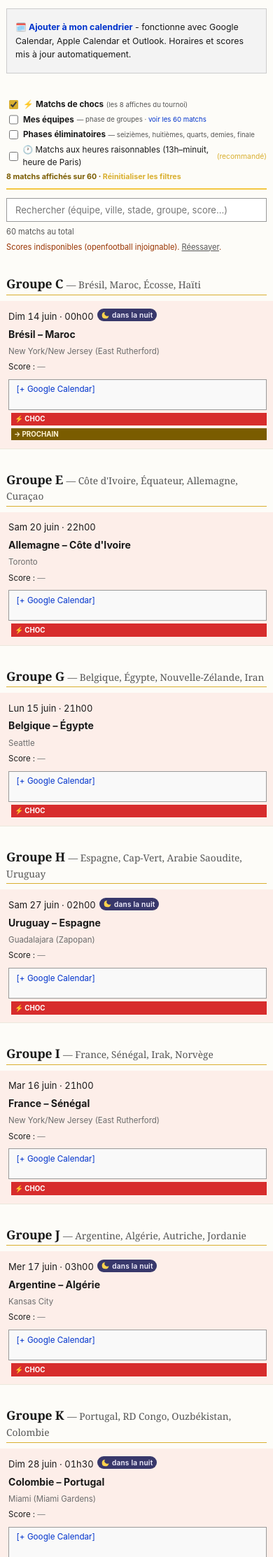
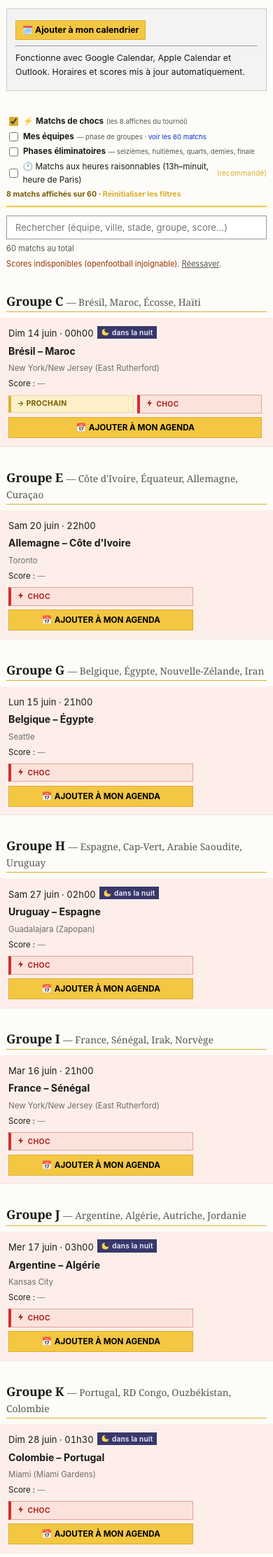
Before and after one commit to abdounasser202/abdounasser202.github.io, a Flask app: page /cdm-2026/ in a window 390 px wide. Shown: the part 158-2383 px from the top of the page at 70% size. Run offline with Flask 3, Linux system fonts and the light colour scheme; data that the repository does not hold is empty.

Commit message:
UX improvement

```diff
--- a/static/app.js
+++ b/static/app.js
@@ -150,10 +150,12 @@
                     if (existing) return;
                     const badge = document.createElement("span");
                     badge.className = "choc-badge";
-                    badge.textContent = "⚡ CHOC";
-                    const teams = li.querySelector(".teams");
-                    if (teams) teams.after(badge);
-                    else li.prepend(badge);
+                    badge.innerHTML =
+                        '<svg class="choc-icon" viewBox="0 0 24 24" width="12" height="12" aria-hidden="true">' +
+                        '<path d="M13 2 4 14h6l-1 8 9-12h-6z" fill="currentColor"/></svg>CHOC';
+                    const actions = li.querySelector(".actions");
+                    if (actions) actions.appendChild(badge);
+                    else li.appendChild(badge);
                 });
             }
 
@@ -167,6 +169,10 @@
                 const selectedTeams = getSelectedChips();
                 const q = searchQuery.trim().toLowerCase();
 
+                // Are any inclusive "show me X" sources turned on at all?
+                const anySource =
+                    (fMesEquipes && selectedTeams.size > 0) || fChocs || fEliminatoires;
+
                 let visible = 0;
                 document.querySelectorAll("li[data-mid]").forEach((li) => {
                     const group = isGroupStage(li);
@@ -179,8 +185,13 @@
 
                     let show = fromMyTeams || fromChocs || fromElim;
 
-                    // Global restrictive modifiers.
-                    if (fHoraire) show = show && isReasonableTime(li);
+                    // "Heures raisonnables" narrows the active sources, but acts
+                    // as a source on its own when nothing else is selected.
+                    if (fHoraire) {
+                        show = anySource
+                            ? show && isReasonableTime(li)
+                            : isReasonableTime(li);
+                    }
                     if (q) show = show && li.textContent.toLowerCase().includes(q);
 
                     li.style.display = show ? "" : "none";
@@ -196,7 +207,7 @@
                 });
 
                 const emptyState = document.getElementById("empty-state");
-                const noFilter = !fChocs && !fEliminatoires &&
+                const noFilter = !fChocs && !fEliminatoires && !fHoraire &&
                                  (!fMesEquipes || selectedTeams.size === 0);
                 if (emptyState) {
                     if (visible === 0 && !q) {
@@ -360,21 +371,19 @@
                 items.forEach(li => {
                     const start = parseStart(li.dataset.start);
                     const end   = parseStart(li.dataset.end);
-                    const teams = li.querySelector(".teams");
-                    if (!teams) return;
+                    const actions = li.querySelector(".actions");
+                    if (!actions) return;
 
                     if (now >= start && now < end) {
                         const b = document.createElement("span");
                         b.className = "live-badge";
                         b.textContent = "● EN COURS";
-                        const anchor = li.querySelector(".choc-badge") || teams;
-                        anchor.after(b);
+                        actions.appendChild(b);
                     } else if (!nextSet && start > now) {
                         const b = document.createElement("span");
                         b.className = "next-badge";
                         b.textContent = "→ PROCHAIN";
-                        const anchor = li.querySelector(".choc-badge") || teams;
-                        anchor.after(b);
+                        actions.appendChild(b);
                         nextSet = true;
                     }
                 });
--- a/static/style.css
+++ b/static/style.css
@@ -29,7 +29,6 @@
             :focus-visible {
                 outline: 2px solid #d9af2f;
                 outline-offset: 2px;
-                border-radius: 1px;
             }
             .chip:focus-visible {
                 outline-offset: -1px;
@@ -100,7 +99,6 @@
                 font-size: 0.78em;
                 padding: 0.1em 0.5em;
                 margin-left: 0.3em;
-                border-radius: 999px;
                 vertical-align: middle;
                 font-weight: 600;
                 letter-spacing: 0.02em;
@@ -118,11 +116,12 @@
 
             .grp li {
                 display: grid;
-                grid-template-columns: 140px 1fr auto;
+                grid-template-columns: 140px 1fr;
                 grid-template-areas:
-                    "date  teams  action"
-                    "date  venue  action"
-                    "date  score  action";
+                    "date  teams"
+                    "date  venue"
+                    "date  score"
+                    "date  actions";
                 column-gap: 1.5em;
                 row-gap: 0.15em;
                 align-items: baseline;
@@ -193,15 +192,51 @@
                 font-size: 0.88em;
             }
 
-            .grp li .add {
-                grid-area: action;
-                align-self: center;
-                white-space: nowrap;
+            /* CHOC, PROCHAIN/EN COURS and the calendar button share one row */
+            .grp li .actions {
+                grid-area: actions;
+                display: flex;
+                flex-direction: row;
+                flex-wrap: wrap;
+                align-items: center;
+                gap: 0.5em;
+                margin-top: 0.35em;
+            }
+            .grp li .actions .choc-badge { order: 1; }
+            .grp li .actions .next-badge,
+            .grp li .actions .live-badge { order: 2; }
+            .grp li .actions .add { order: 3; }
+            .grp li .actions .choc-badge,
+            .grp li .actions .next-badge,
+            .grp li .actions .live-badge {
+                margin: 0;
+                font-size: 0.85em;
+                padding: 0.3em 0.8em;
             }
 
             .add {
+                display: inline-flex;
+                align-items: center;
+                justify-content: center;
+                gap: 0.3em;
                 font-size: 0.85em;
+                font-weight: bold;
                 white-space: nowrap;
+                padding: 0.3em 0.8em;
+                border: 1px solid #d9af2f;
+                background: #f3c742;
+                line-height: 1.3;
+            }
+            .add, .add:visited {
+                color: #000;
+            }
+            .add .add-short {
+                display: none;
+            }
+            .add:hover, .add:focus-visible {
+                background: #e6b933;
+                color: #000;
+                text-decoration: none;
             }
             .score-line {
                 font-size: 0.9em;
@@ -223,6 +258,22 @@
             }
             .ics-block a {
                 font-weight: bold;
+            }
+            .ics-block a.ics-cta {
+                display: inline-flex;
+                align-items: center;
+                gap: 0.3em;
+                background: #f3c742;
+                color: #000;
+                border: 1px solid #d9af2f;
+                padding: 0.25em 0.7em;
+                text-decoration: none;
+            }
+            .ics-block a.ics-cta:hover,
+            .ics-block a.ics-cta:focus-visible {
+                background: #e6b933;
+                color: #000;
+                text-decoration: none;
             }
             .ics-link {
                 background: none;
@@ -338,14 +389,9 @@
             }
             @media (max-width: 600px) {
                 .grp li {
-                    grid-template-columns: 1fr;
-                    grid-template-areas:
-                        "date"
-                        "teams"
-                        "venue"
-                        "score"
-                        "action";
-                    row-gap: 0.3em;
+                    display: flex;
+                    flex-direction: column;
+                    gap: 0.3em;
                     padding: 0.9em 0;
                 }
                 .grp li .date-line {
@@ -354,26 +400,55 @@
                     gap: 0.4em;
                     flex-wrap: wrap;
                 }
+
+                /* Status badges sit inline; only the action is a full-width button */
+                .grp li .actions {
+                    flex-direction: row;
+                    flex-wrap: wrap;
+                    align-items: center;
+                    gap: 0.4em;
+                    margin-top: 0.2em;
+                }
+                .grp li .actions .next-badge,
+                .grp li .actions .live-badge { order: 1; }
+                .grp li .actions .choc-badge { order: 2; }
+                .grp li .actions .add { order: 3; }
+
+                /* PROCHAIN / CHOC / EN COURS: equal-width status tags that
+                   share the top row (1 → full width, 2 → halves, 3 → thirds).
+                   The flat tinted style (not solid fill) keeps them reading as
+                   labels rather than tap targets. */
+                .grp li .actions .next-badge,
+                .grp li .actions .live-badge,
+                .grp li .actions .choc-badge {
+                    box-sizing: border-box;
+                    flex: 1 1 0;
+                    min-width: 0;
+                    margin: 0;
+                    padding: 0.5em 0.8em;
+                    font-size: 0.8em;
+                    font-weight: bold;
+                    line-height: 1.2;
+                    text-align: left;
+                }
+
+                /* Ajouter à mon agenda: the one action, full-width on its own line */
+                .grp li .actions .add {
+                    box-sizing: border-box;
+                    width: 100%;
+                    margin: 0;
+                    padding: 0.6em 0.8em;
+                    font-size: 0.9em;
+                    font-weight: bold;
+                    line-height: 1.2;
+                    text-align: center;
+                }
             }
 
             @media (max-width: 480px) {
                 body {
                     font-size: 13px;
                     padding: 0.7em;
-                }
-                .add {
-                    display: inline-block;
-                    margin-top: 0.4em;
-                    padding: 0.55em 0.9em;
-                    border: 1px solid #999;
-                    background: #f9f9f9;
-                    font-size: 0.9em;
-                    min-height: 44px;
-                    box-sizing: border-box;
-                    line-height: 1.2;
-                }
-                .add:hover, .add:focus-visible {
-                    background: #efefef;
                 }
                 .support .bmac-btn {
                     display: block;
@@ -467,38 +542,45 @@
                 color: #7a5c00;
                 font-weight: bold;
             }
-            .choc-badge {
+            /* Status tags: flat tinted chips with colored text + a leading
+               accent border. Deliberately NOT button-like (no solid fill,
+               no white-on-color) so they read as labels, not tap targets. */
+            .choc-badge,
+            .live-badge,
+            .next-badge {
                 display: inline-block;
-                background: #d72c2c;
-                border: 1px solid #d72c2c;
-                color: #fff;
                 font-size: 0.75em;
                 font-weight: bold;
-                padding: 0.05em 0.4em;
+                letter-spacing: 0.03em;
+                padding: 0.05em 0.45em;
                 margin-left: 0.4em;
                 vertical-align: middle;
                 white-space: nowrap;
+                cursor: default;
+            }
+            .choc-badge {
+                background: #fbe3dc;
+                color: #b3261e;
+                border: 1px solid #e3a294;
+                border-left: 4px solid #d72c2c;
+            }
+            .choc-icon {
+                vertical-align: -1px;
+                margin-right: 0.3em;
+                flex: 0 0 auto;
             }
             .live-badge {
-                display: inline-block;
-                background: #d72c2c;
-                color: #fff;
-                font-size: 0.75em;
-                font-weight: bold;
-                padding: 0.05em 0.4em;
-                margin-left: 0.4em;
-                vertical-align: middle;
+                background: #fbe3dc;
+                color: #b3261e;
+                border: 1px solid #f1c2b6;
+                border-left: 4px solid #d72c2c;
                 animation: pulse-live 2s ease-in-out infinite;
             }
             .next-badge {
-                display: inline-block;
-                background: #7a5c00;
-                color: #fff4d6;
-                font-size: 0.75em;
-                font-weight: bold;
-                padding: 0.05em 0.4em;
-                margin-left: 0.4em;
-                vertical-align: middle;
+                background: #fdf0c9;
+                color: #7a5c00;
+                border: 1px solid #e8d59a;
+                border-left: 4px solid #d9af2f;
             }
             @keyframes pulse-live {
                 0%, 100% { opacity: 1; }
--- a/templates/tournament.html
+++ b/templates/tournament.html
@@ -116,11 +116,11 @@
 
 <div class="ics-block">
   <p>
-    🗓️
-    <a href="webcal://{{ request.host }}/{{ t.id }}/calendar.ics"
-      >Ajouter à mon calendrier</a
+    <a class="ics-cta" href="webcal://{{ request.host }}/{{ t.id }}/calendar.ics"
+      >🗓️ Ajouter à mon calendrier</a
     >
-    - fonctionne avec Google Calendar, Apple Calendar et Outlook. Horaires et
+    <hr>
+    Fonctionne avec Google Calendar, Apple Calendar et Outlook. Horaires et
     scores mis à jour automatiquement.
   </p>
 </div>
@@ -271,14 +271,17 @@
         <span class="score-line"
           >Score : <span class="score-val empty">—</span></span
         >
+        <div class="actions">
           <a
             class="add"
             href="{{ m | gcal_url(t) }}"
             target="_blank"
             rel="noopener"
-          aria-label="Ajouter {{ m.team1.name_fr }} – {{ m.team2.name_fr }} à Google Calendar"
-          >[+ Google Calendar]</a
+            aria-label="Ajouter {{ m.team1.name_fr }} – {{ m.team2.name_fr }} à mon agenda"
+            >📅 <span class="add-long">AJOUTER À MON AGENDA</span
+            ><span class="add-short">AGENDA</span></a
           >
+        </div>
       </li>
       {% endfor %}
     </ul>
```
Lines whose indentation alone changed are shown as unchanged.
